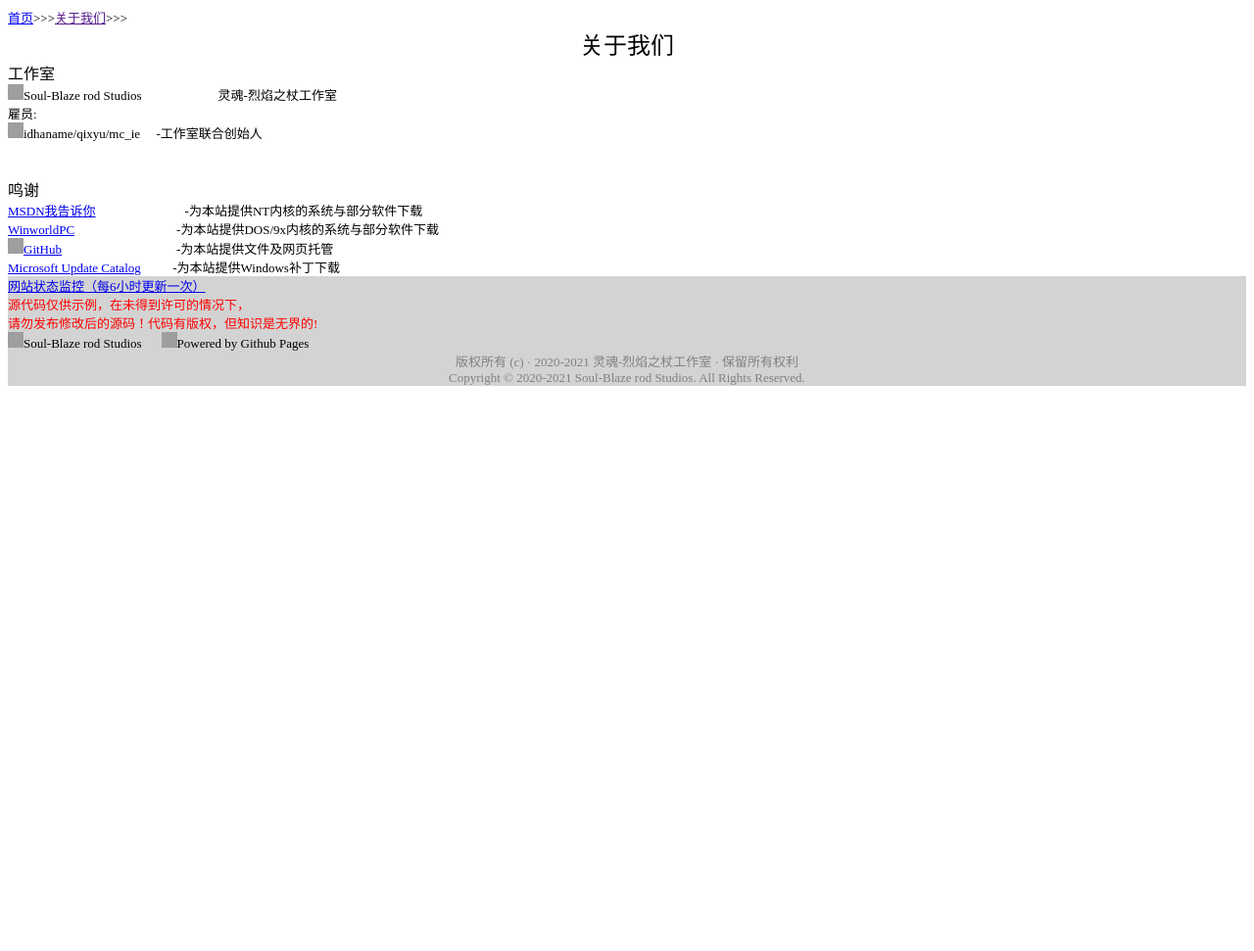
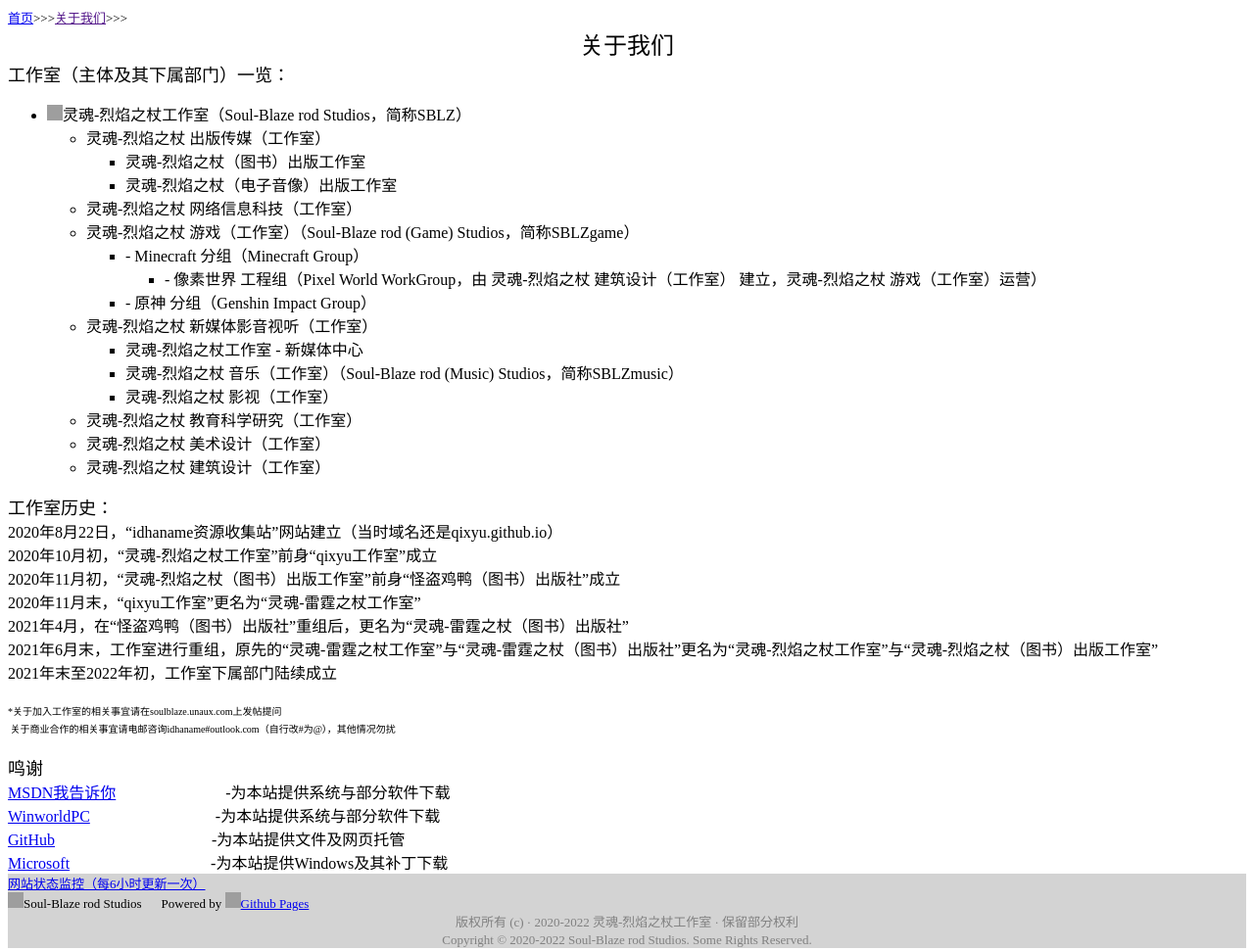
Before and after one commit to idhaname/sourcedown, a plain HTML site: page about/about.html in a window 1280 px wide. Shown: the whole page at 98% size. Before the commit the page ends 800 px from the top, so only its background shows below. Drawn offline with Linux system fonts and the light colour scheme; grey boxes are pictures that could not be loaded.

Commit message:
Add files via upload

```diff
--- a/about/about.html
+++ b/about/about.html
@@ -1,35 +1,68 @@
+<!DOCTYPE html>
 <html>
     <head>
-        <!--[if lt IE]>
-        <p>
-         <meta http-equiv="refresh" content="0;url=../ie.html">
-        </p>
-        <![endif]-->
-        <!DOCTYPE html>
         <meta charset="utf-8">
         <title>关于-IDHANAME资源收集站</title>
-        <Link Rel="SHORTCUT ICON" href="https://qixyu.github.io/download/assets/studio.png">
+        <Link Rel="SHORTCUT ICON" href="https://idhaname.github.io/download/assets/studio.png">
     </head>
     <body>
         <font size="2"><a href="../index.html">首页</a>>>><a href="">关于我们</a>>>></font></br>
         <center><font size="5">关于我们</a></font></br></center>
-        <font size="3">工作室</font></br>
-        <font size="2"><img src="https://qixyu.github.io/download/assets/studio.png"width="16" height="16">Soul-Blaze rod Studios</a>&nbsp;&nbsp;&nbsp;&nbsp;&nbsp;&nbsp;&nbsp;&nbsp;&nbsp;&nbsp;&nbsp;&nbsp;&nbsp;&nbsp;&nbsp;&nbsp;&nbsp;&nbsp;&nbsp;&nbsp;&nbsp;&nbsp;&nbsp;&nbsp;灵魂-烈焰之杖工作室</font></br>
-        <font size="2">雇员:</font></br>
-        <font size="2"><img src="https://qixyu.github.io/download/assets/avatar.png"width="16" height="16">idhaname/qixyu/mc_ie</a>&nbsp;&nbsp;&nbsp;&nbsp;&nbsp;-工作室联合创始人</font></br>
+        <font size="4">工作室（主体及其下属部门）一览：</font></br>
+        <ul>
+            <li><img src="https://idhaname.github.io/download/assets/studio.png"width="16" height="16">灵魂-烈焰之杖工作室（Soul-Blaze rod Studios，简称SBLZ）
+                <ul>
+                    <li>灵魂-烈焰之杖 出版传媒（工作室）
+                        <ul>
+                            <li>灵魂-烈焰之杖（图书）出版工作室</li>
+                            <li>灵魂-烈焰之杖（电子音像）出版工作室</li>
+                        </ul>
+                    </li>
+                    <li>灵魂-烈焰之杖 网络信息科技（工作室）</li>
+                    <li>灵魂-烈焰之杖 游戏（工作室）（Soul-Blaze rod (Game) Studios，简称SBLZgame）
+                        <ul>
+                            <li>- Minecraft 分组（Minecraft Group）
+                                <ul>
+                                    <li>- 像素世界 工程组（Pixel World WorkGroup，由 灵魂-烈焰之杖 建筑设计（工作室） 建立，灵魂-烈焰之杖 游戏（工作室）运营）</li>
+                                </ul>
+                            </li>
+                            <li>- 原神 分组（Genshin Impact Group）</li>
+                        </ul>
+                    </li>
+                    <li>灵魂-烈焰之杖 新媒体影音视听（工作室）
+                        <ul>
+                            <li>灵魂-烈焰之杖工作室 - 新媒体中心</li>
+                            <li>灵魂-烈焰之杖 音乐（工作室）（Soul-Blaze rod (Music) Studios，简称SBLZmusic）</li>
+                            <li>灵魂-烈焰之杖 影视（工作室）</li>
+                        </ul>
+                    </li>
+                    <li>灵魂-烈焰之杖 教育科学研究（工作室）</li>
+                    <li>灵魂-烈焰之杖 美术设计（工作室）</li>
+                    <li>灵魂-烈焰之杖 建筑设计（工作室）</li>
+                </ul>
+            </li>
+        </ul>
+        <font size="4">工作室历史：</font></br>
+        <font size="3">2020年8月22日，“idhaname资源收集站”网站建立（当时域名还是qixyu.github.io）</font></br>
+        <font size="3">2020年10月初，“灵魂-烈焰之杖工作室”前身“qixyu工作室”成立</font></br>
+        <font size="3">2020年11月初，“灵魂-烈焰之杖（图书）出版工作室”前身“怪盗鸡鸭（图书）出版社”成立</font></br>
+        <font size="3">2020年11月末，“qixyu工作室”更名为“灵魂-雷霆之杖工作室”</font></br>
+        <font size="3">2021年4月，在“怪盗鸡鸭（图书）出版社”重组后，更名为“灵魂-雷霆之杖（图书）出版社”</font></br>
+        <font size="3">2021年6月末，工作室进行重组，原先的“灵魂-雷霆之杖工作室”与“灵魂-雷霆之杖（图书）出版社”更名为“灵魂-烈焰之杖工作室”与“灵魂-烈焰之杖（图书）出版工作室”</font></br>
+        <font size="3">2021年末至2022年初，工作室下属部门陆续成立</font></br>
+        </br>
+        <font size="1">*关于加入工作室的相关事宜请在soulblaze.unaux.com上发帖提问</br>&nbsp;关于商业合作的相关事宜请电邮咨询idhaname#outlook.com（自行改#为@），其他情况勿扰</font>
         </br></br>
-        <font size="3">鸣谢</font></br>
-        <font size="2"><a href="https://msdn.itellyou.cn/"target="_blank">MSDN我告诉你</a>&nbsp;&nbsp;&nbsp;&nbsp;&nbsp;&nbsp;&nbsp;&nbsp;&nbsp;&nbsp;&nbsp;&nbsp;&nbsp;&nbsp;&nbsp;&nbsp;&nbsp;&nbsp;&nbsp;&nbsp;&nbsp;&nbsp;&nbsp;&nbsp;&nbsp;&nbsp;&nbsp;&nbsp;-为本站提供NT内核的系统与部分软件下载</font></br>
-        <font size="2"><a href="https://winworldpc.com/library/operating-systems/"target="_blank">WinworldPC</a>&nbsp;&nbsp;&nbsp;&nbsp;&nbsp;&nbsp;&nbsp;&nbsp;&nbsp;&nbsp;&nbsp;&nbsp;&nbsp;&nbsp;&nbsp;&nbsp;&nbsp;&nbsp;&nbsp;&nbsp;&nbsp;&nbsp;&nbsp;&nbsp;&nbsp;&nbsp;&nbsp;&nbsp;&nbsp;&nbsp;&nbsp;&nbsp;-为本站提供DOS/9x内核的系统与部分软件下载</font></br>
-        <font size="2"><a href="https://github.com/"target="_blank"><img src="https://qixyu.github.io/download/assets/github.svg"width="16" height="16">GitHub</a>&nbsp;&nbsp;&nbsp;&nbsp;&nbsp;&nbsp;&nbsp;&nbsp;&nbsp;&nbsp;&nbsp;&nbsp;&nbsp;&nbsp;&nbsp;&nbsp;&nbsp;&nbsp;&nbsp;&nbsp;&nbsp;&nbsp;&nbsp;&nbsp;&nbsp;&nbsp;&nbsp;&nbsp;&nbsp;&nbsp;&nbsp;&nbsp;&nbsp;&nbsp;&nbsp;&nbsp;-为本站提供文件及网页托管</font></br>
-        <font size="2"><a href="https://www.catalog.update.microsoft.com/home.aspx"target="_blank">Microsoft Update Catalog</a>&nbsp;&nbsp;&nbsp;&nbsp;&nbsp;&nbsp;&nbsp;&nbsp;&nbsp;&nbsp;-为本站提供Windows补丁下载</font></br>
+        <font size="4">鸣谢</font></br>
+        <font size="3"><a href="https://msdn.itellyou.cn/"target="_blank">MSDN我告诉你</a>&nbsp;&nbsp;&nbsp;&nbsp;&nbsp;&nbsp;&nbsp;&nbsp;&nbsp;&nbsp;&nbsp;&nbsp;&nbsp;&nbsp;&nbsp;&nbsp;&nbsp;&nbsp;&nbsp;&nbsp;&nbsp;&nbsp;&nbsp;&nbsp;&nbsp;&nbsp;&nbsp;&nbsp;-为本站提供系统与部分软件下载</font></br>
+        <font size="3"><a href="https://winworldpc.com/library/operating-systems/"target="_blank">WinworldPC</a>&nbsp;&nbsp;&nbsp;&nbsp;&nbsp;&nbsp;&nbsp;&nbsp;&nbsp;&nbsp;&nbsp;&nbsp;&nbsp;&nbsp;&nbsp;&nbsp;&nbsp;&nbsp;&nbsp;&nbsp;&nbsp;&nbsp;&nbsp;&nbsp;&nbsp;&nbsp;&nbsp;&nbsp;&nbsp;&nbsp;&nbsp;&nbsp;-为本站提供系统与部分软件下载</font></br>
+        <font size="3"><a href="https://github.com/"target="_blank">GitHub</a>&nbsp;&nbsp;&nbsp;&nbsp;&nbsp;&nbsp;&nbsp;&nbsp;&nbsp;&nbsp;&nbsp;&nbsp;&nbsp;&nbsp;&nbsp;&nbsp;&nbsp;&nbsp;&nbsp;&nbsp;&nbsp;&nbsp;&nbsp;&nbsp;&nbsp;&nbsp;&nbsp;&nbsp;&nbsp;&nbsp;&nbsp;&nbsp;&nbsp;&nbsp;&nbsp;&nbsp;&nbsp;&nbsp;&nbsp;&nbsp;-为本站提供文件及网页托管</font></br>
+        <font size="3"><a href="https://microsoft.com/en-us/about"target="_blank">Microsoft</a>&nbsp;&nbsp;&nbsp;&nbsp;&nbsp;&nbsp;&nbsp;&nbsp;&nbsp;&nbsp;&nbsp;&nbsp;&nbsp;&nbsp;&nbsp;&nbsp;&nbsp;&nbsp;&nbsp;&nbsp;&nbsp;&nbsp;&nbsp;&nbsp;&nbsp;&nbsp;&nbsp;&nbsp;&nbsp;&nbsp;&nbsp;&nbsp;&nbsp;&nbsp;&nbsp;&nbsp;-为本站提供Windows及其补丁下载</font></br>
         <footer style="background-color:lightgrey">
             <font size="2"><a href="https://stats.uptimerobot.com/03GXli230v/788450784"target="_blank">网站状态监控（每6小时更新一次）</a></font></br>
-            <font size="2"color="ff0000">源代码仅供示例，在未得到许可的情况下，</font></br>
-            <font size="2"color="ff0000">请勿发布修改后的源码！代码有版权，但知识是无界的!</font></br>
-            <font size="2"><img src="https://qixyu.github.io/download/assets/studio.png"width="16" height="16">Soul-Blaze rod Studios</font>&nbsp;&nbsp;&nbsp;&nbsp;&nbsp;<font size="2"><img src="https://qixyu.github.io/download/assets/github.svg"width="16" height="16">Powered by Github Pages</font>
-            <center><font size="2"color="#808080">版权所有 (c) · 2020-2021 灵魂-烈焰之杖工作室 · 保留所有权利</font></center>
-            <center><font size="2"color="#808080">Copyright © 2020-2021 Soul-Blaze rod Studios. All Rights Reserved.</font></center>
+            <font size="2"><img src="https://idhaname.github.io/download/assets/studio.png"width="16" height="16">Soul-Blaze rod Studios</font>&nbsp;&nbsp;&nbsp;&nbsp;&nbsp;<font size="2">Powered by <a href="https://pages.github.com/"><img src="https://idhaname.github.io/download/assets/github.svg"width="16" height="16">Github Pages</font></a>
+            <center><font size="2"color="#808080">版权所有 (c) · 2020-2022 灵魂-烈焰之杖工作室 · 保留部分权利</font></center>
+            <center><font size="2"color="#808080">Copyright © 2020-2022 Soul-Blaze rod Studios. Some Rights Reserved.</font></center>
         </footer>
     </body>
 </html>
```
